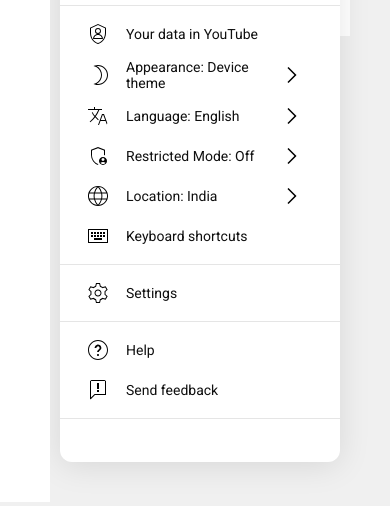
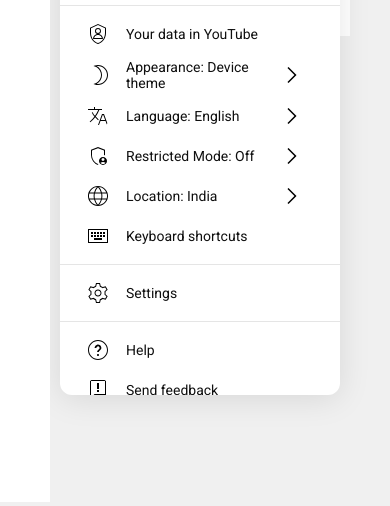
Before and after one commit to kirtiiguptaa/youtube-clone, a plain HTML site: page index.html in a window 390 px wide. Both pictures are taken after a click on the picture 365 px from the left and 28 px from the top of the page. Shown: the part 338-844 px from the top of the page. Drawn offline with nearby package versions, Linux system fonts and the light colour scheme; no server answers.

Commit message:
style.css

```diff
--- a/css/style.css
+++ b/css/style.css
@@ -742,6 +742,9 @@ a.subscription-name img{
     .side-bar {
         transition: all 0.2s linear;
     }
+    .icon-dropdown .container {
+        height: 74vh;
+    }
     .icon-dropdown {
         min-width: 290px;
         width: 290px;
```
